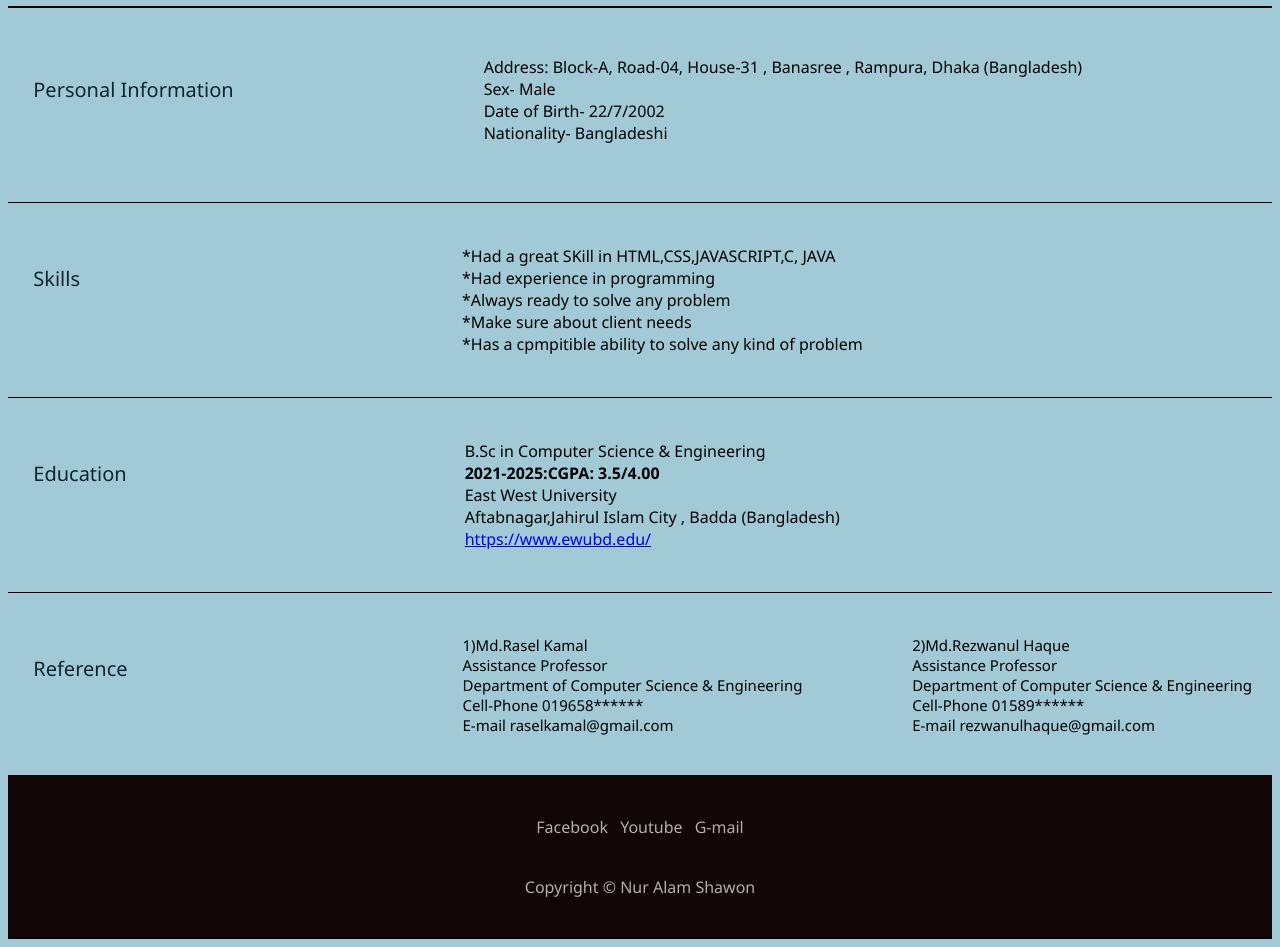
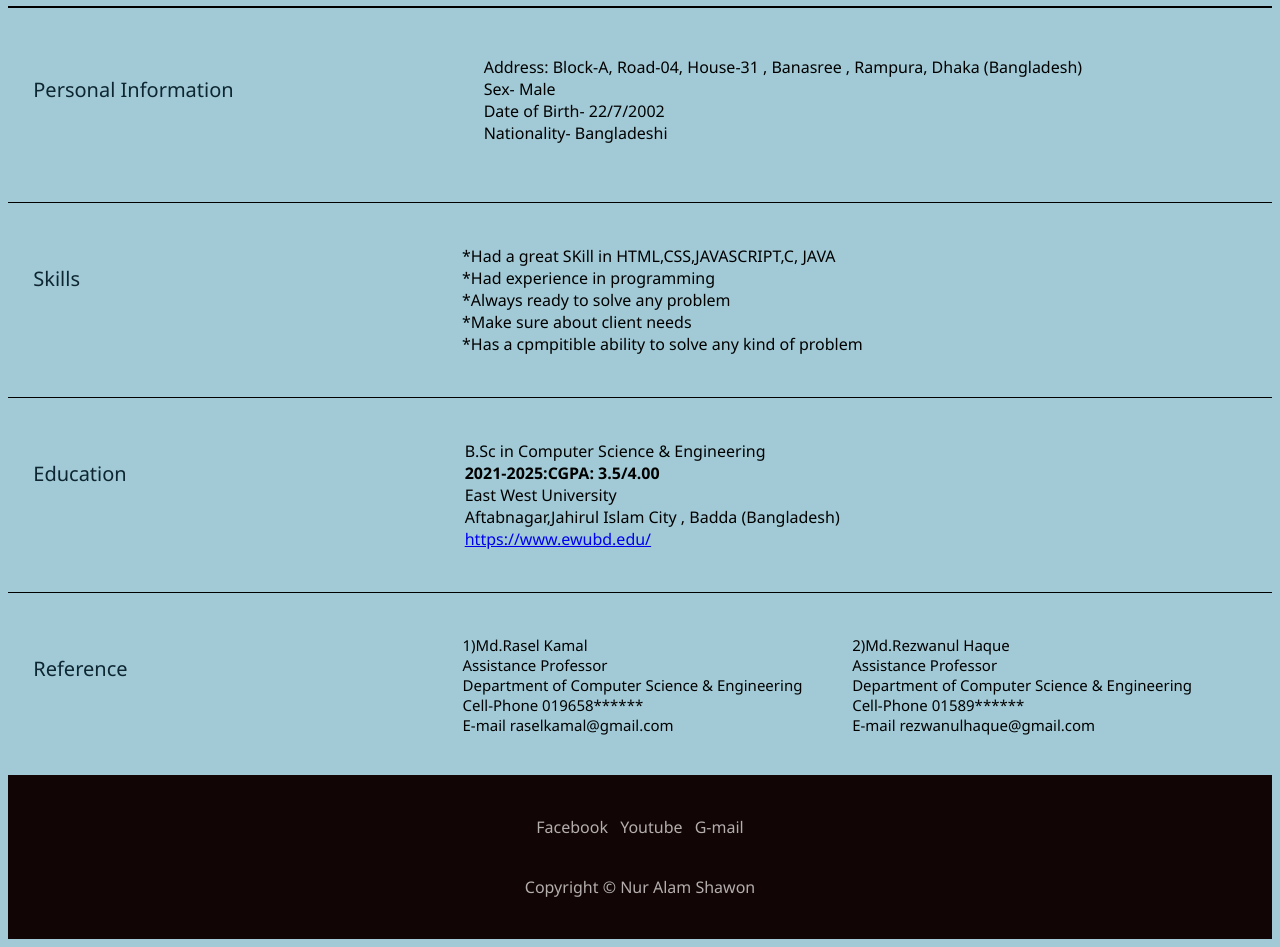
Before and after one commit to NurAlamShawon/cv-project, a plain HTML site: page index.html in a window 1280 px wide. Shown: the part 140-1087 px from the top of the page. Drawn offline with Linux system fonts and the light colour scheme.

Commit message:
Update style.css

```diff
--- a/style.css
+++ b/style.css
@@ -139,7 +139,7 @@ hr{
     float: right;
     font-family: 'Segoe UI', Tahoma, Geneva, Verdana, sans-serif;
     font-size: 15px;
-    padding-right: 20px;
+    padding-right: 80px;
     padding-top: 40px;
    padding-bottom: 40px;
 
```
